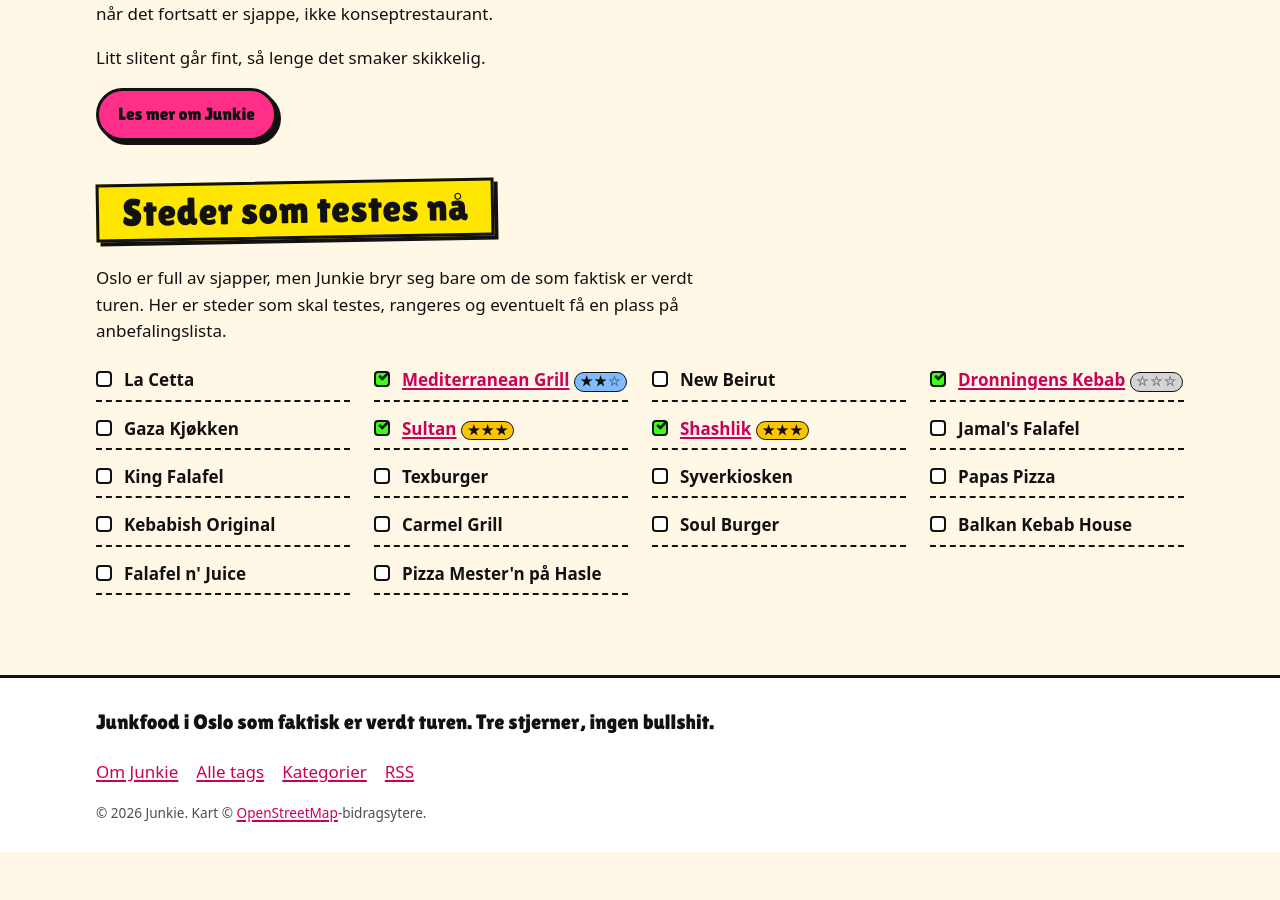
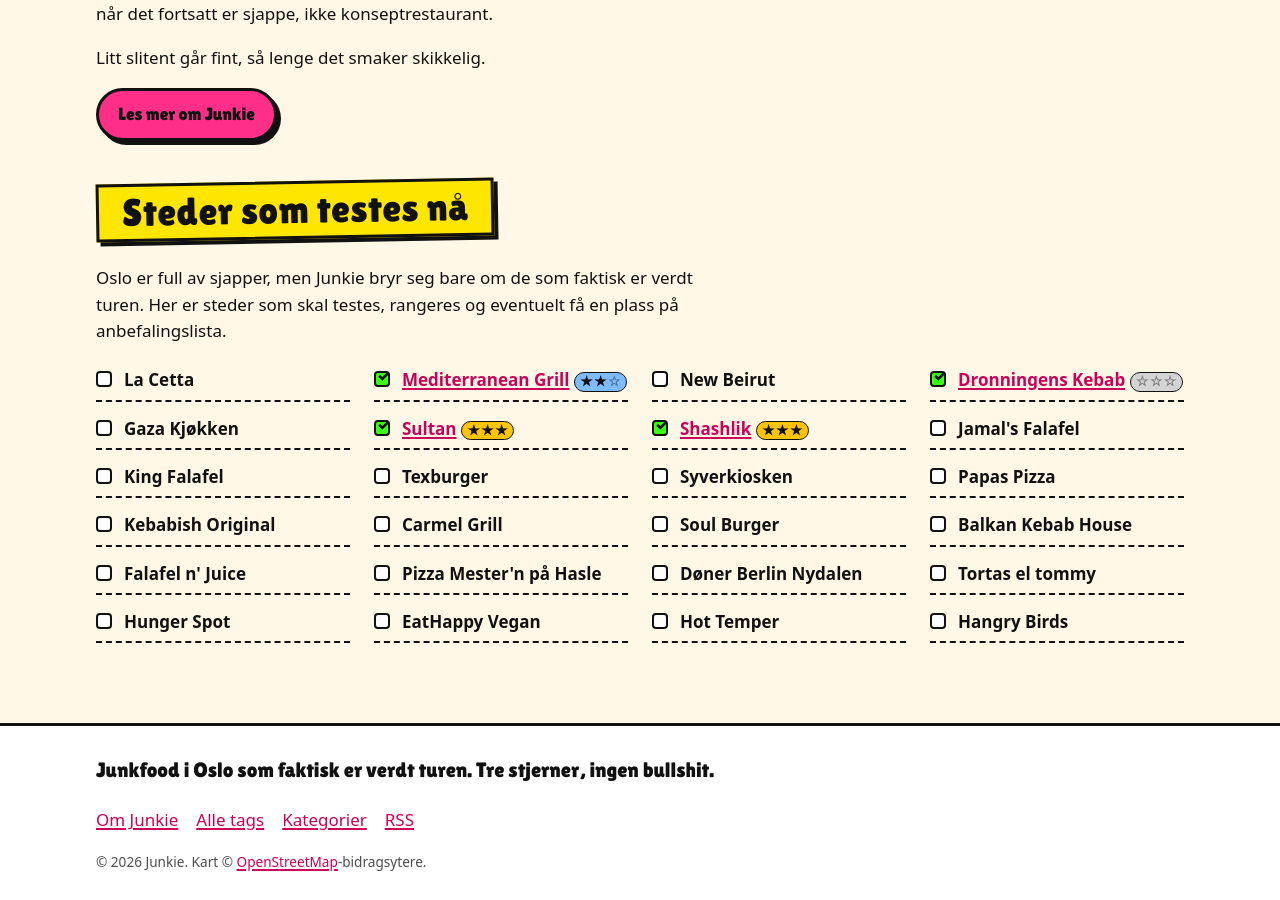
Before and after one commit to kvasbo/junkie, a Jekyll site: the page built from index.html, in a window 1280 px wide and 900 px high, scrolled down 2835 px. Built offline with Jekyll 4.4.1, drawn with Linux system fonts in a browser that asks for light colours; before the commit the page ends 3687 px from its top, so only the background shows below that.

Commit message:
Mer todo

```diff
--- a/_data/testes.yml
+++ b/_data/testes.yml
@@ -24,3 +24,9 @@
   - Balkan Kebab House
   - Falafel n' Juice
   - Pizza Mester'n på Hasle
+  - Døner Berlin Nydalen
+  - Tortas el tommy
+  - Hunger Spot
+  - EatHappy Vegan
+  - Hot Temper
+  - Hangry Birds
```
